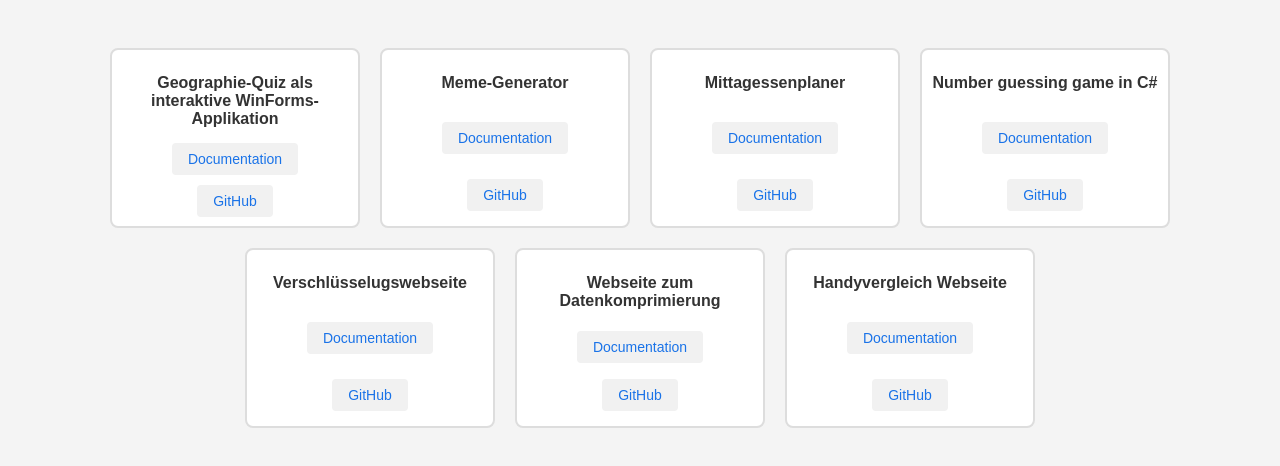
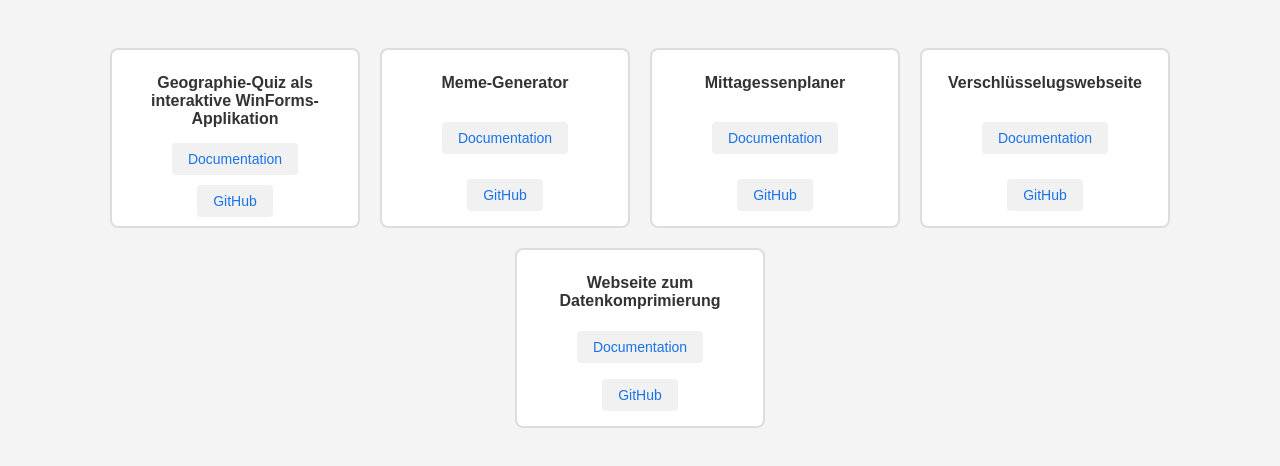
Before and after one commit to B1zy/MeineProjekteWebseite, a plain HTML site: page index.html in a window 1280 px wide. Shown: the part 60-526 px from the top of the page. Drawn offline with Linux system fonts and the light colour scheme.

Commit message:
Update index.html

```diff
--- a/index.html
+++ b/index.html
@@ -25,11 +25,6 @@
             <a href="https://github.com/B1zy/LA1305-Jahr-2" target="_blank">GitHub</a>
         </div>
         <div class="project-box">
-            <h2>Number guessing game in C#</h2>
-            <a href="https://portfolio.bbbaden.ch/user/k-bielski-inf22/number-guessing-game-in-c" target="_blank">Documentation</a>
-            <a href="https://github.com/B1zy/LA1300-Jahr-2/tree/main" target="_blank">GitHub</a>
-        </div>
-        <div class="project-box">
             <h2>Verschlüsselugswebseite</h2>
             <a href="https://portfolio.bbbaden.ch/user/k-bielski-inf22/verschlusselugswebseite" target="_blank">Documentation</a>
             <a href="https://github.com/B1zy/La1303-Jahr-2" target="_blank">GitHub</a>
@@ -39,12 +34,7 @@
             <a href="https://portfolio.bbbaden.ch/user/k-bielski-inf22/webseite-zum-datenkomprimierung" target="_blank">Documentation</a>
             <a href="https://github.com/B1zy/La1304-Jahr-2" target="_blank">GitHub</a>
         </div>
-        <div class="project-box">
-            <h2>Handyvergleich Webseite</h2>
-            <a href="https://github.com/B1zy/LA1600/blob/main/projektdokumentation.md" target="_blank">Documentation</a>
-            <a href="https://github.com/B1zy/LA1600" target="_blank">GitHub</a>
-        </div>
-        <!-- Add more projects here -->
+
     </div>
     <script src="script.js"></script>
 </body>
```
